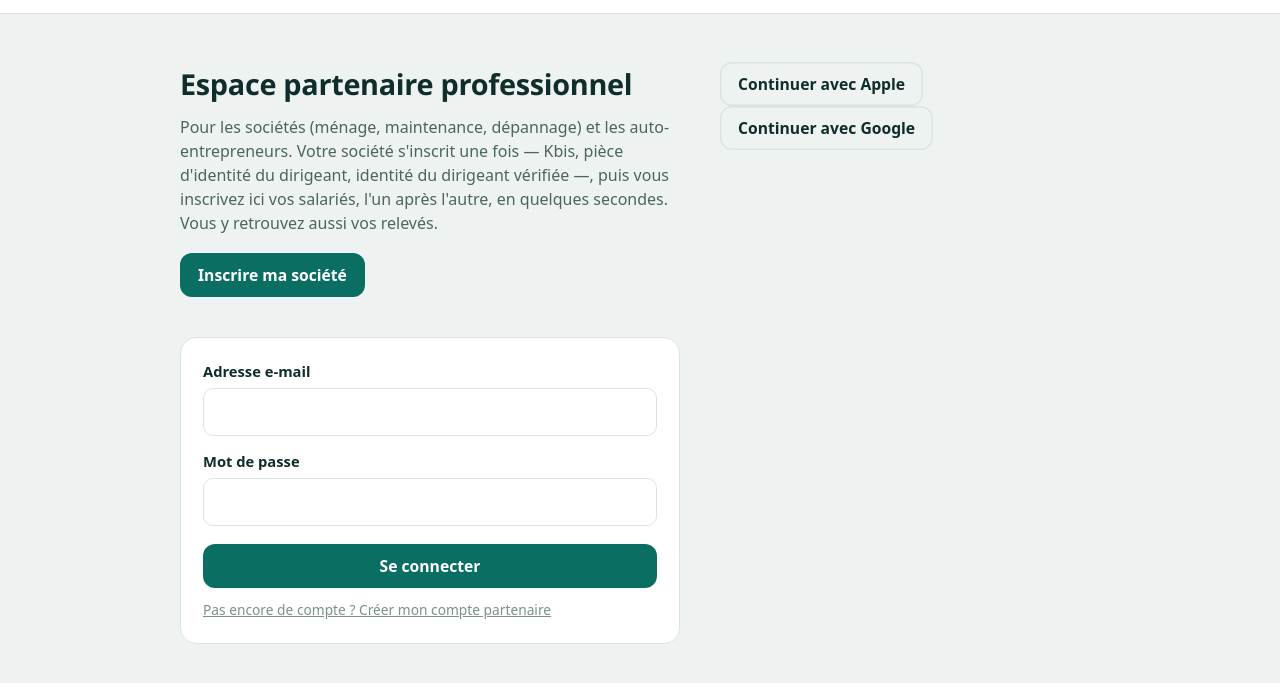
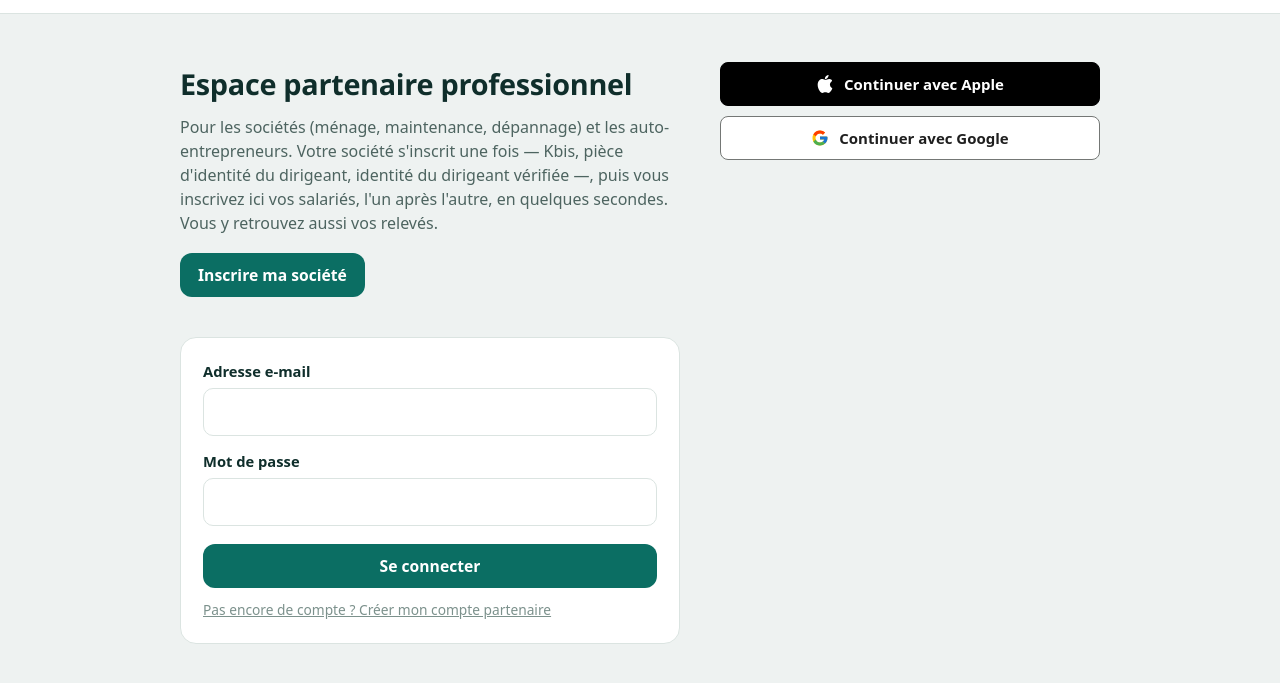
Before and after one commit to pchamla-wq/airclean-site, a plain HTML site: page partenaires/index.html in a window 1280 px wide. Shown: the part 49-732 px from the top of the page. Drawn offline with Linux system fonts and the light colour scheme.

Commit message:
Espace partenaire : logos officiels Apple et Google sur les boutons de connexion

```diff
--- a/partenaires/index.html
+++ b/partenaires/index.html
@@ -41,8 +41,8 @@
         <p class="cta"><a class="btn" href="https://airclean-intervenant.pages.dev/">Inscrire ma société</a></p>
       </div>
       <div class="oauth">
-        <button type="button" class="btn ghost" id="login-apple">Continuer avec Apple</button>
-        <button type="button" class="btn ghost" id="login-google">Continuer avec Google</button>
+        <button type="button" class="provider apple" id="login-apple"><svg class="ico" viewBox="0 0 814 1000" aria-hidden="true"><path fill="currentColor" d="M788.1 340.9c-5.8 4.5-108.2 62.2-108.2 190.5 0 148.4 130.3 200.9 134.2 202.2-.6 3.2-20.7 71.9-68.7 141.9-42.8 61.6-87.5 123.1-155.5 123.1s-85.5-39.5-164-39.5c-76.5 0-103.7 40.8-165.9 40.8s-105.6-57-155.5-127C46.7 790.7 0 663 0 541.8c0-207.5 135.4-317.3 269-317.3 70.1 0 128.4 46.4 172.5 46.4 42.8 0 109.6-49.1 190.5-49.1 30.8 0 108.2 2.6 168.6 79.2zm-234-181.5c31.1-36.9 53.1-88.1 53.1-139.3 0-7.1-.6-14.3-1.9-20.1-50.6 1.9-110.8 33.7-147.1 75.8-28.5 32.4-55.1 83.6-55.1 135.5 0 7.8 1.3 15.6 1.9 18.1 3.2.6 8.4 1.3 13.6 1.3 45.4 0 102.5-30.4 135.5-71.3z"/></svg><span>Continuer avec Apple</span></button>
+        <button type="button" class="provider google" id="login-google"><svg class="ico" viewBox="0 0 48 48" aria-hidden="true"><path fill="#FFC107" d="M43.6 20.5H42V20H24v8h11.3c-1.6 4.7-6.1 8-11.3 8-6.6 0-12-5.4-12-12s5.4-12 12-12c3.1 0 5.8 1.2 7.9 3.1l5.7-5.7C34 6.1 29.3 4 24 4 12.9 4 4 12.9 4 24s8.9 20 20 20 20-8.9 20-20c0-1.3-.1-2.6-.4-3.5z"/><path fill="#FF3D00" d="M6.3 14.7l6.6 4.8C14.7 15.1 19 12 24 12c3.1 0 5.8 1.2 7.9 3.1l5.7-5.7C34 6.1 29.3 4 24 4 16.3 4 9.7 8.3 6.3 14.7z"/><path fill="#4CAF50" d="M24 44c5.2 0 9.9-2 13.4-5.2l-6.2-5.2C29.2 35.1 26.7 36 24 36c-5.2 0-9.6-3.3-11.3-7.9l-6.5 5C9.5 39.6 16.2 44 24 44z"/><path fill="#1976D2" d="M43.6 20.5H42V20H24v8h11.3c-.8 2.3-2.2 4.2-4.1 5.6l6.2 5.2C37 39.2 44 34 44 24c0-1.3-.1-2.6-.4-3.5z"/></svg><span>Continuer avec Google</span></button>
       </div>
       <form id="login-form" class="card" novalidate>
         <label for="login-email">Adresse e-mail</label>
--- a/partenaires/styles.css
+++ b/partenaires/styles.css
@@ -167,3 +167,12 @@ dialog p { margin-top: 10px; color: var(--ink-2); }
 /* Lien présenté comme un bouton (« Inscrire ma société »). */
 a.btn { display: inline-block; text-decoration: none; }
 .cta { margin-top: 18px; }
+
+/* Connexion Apple et Google : boutons aux couleurs et logos officiels. */
+.oauth { display: grid; gap: 10px; margin-bottom: 14px; }
+.provider { display: flex; align-items: center; justify-content: center; gap: 10px; width: 100%; min-height: 44px; border-radius: 8px; font: inherit; font-size: 15px; font-weight: 600; cursor: pointer; }
+.provider .ico { width: 18px; height: 18px; flex: none; }
+.provider.apple { background: #000; color: #fff; border: 1px solid #000; }
+.provider.google { background: #fff; color: #1f1f1f; border: 1px solid #747775; }
+.provider:hover { filter: brightness(0.96); }
+.provider:focus-visible { outline: 2px solid #1a73e8; outline-offset: 2px; }
```
